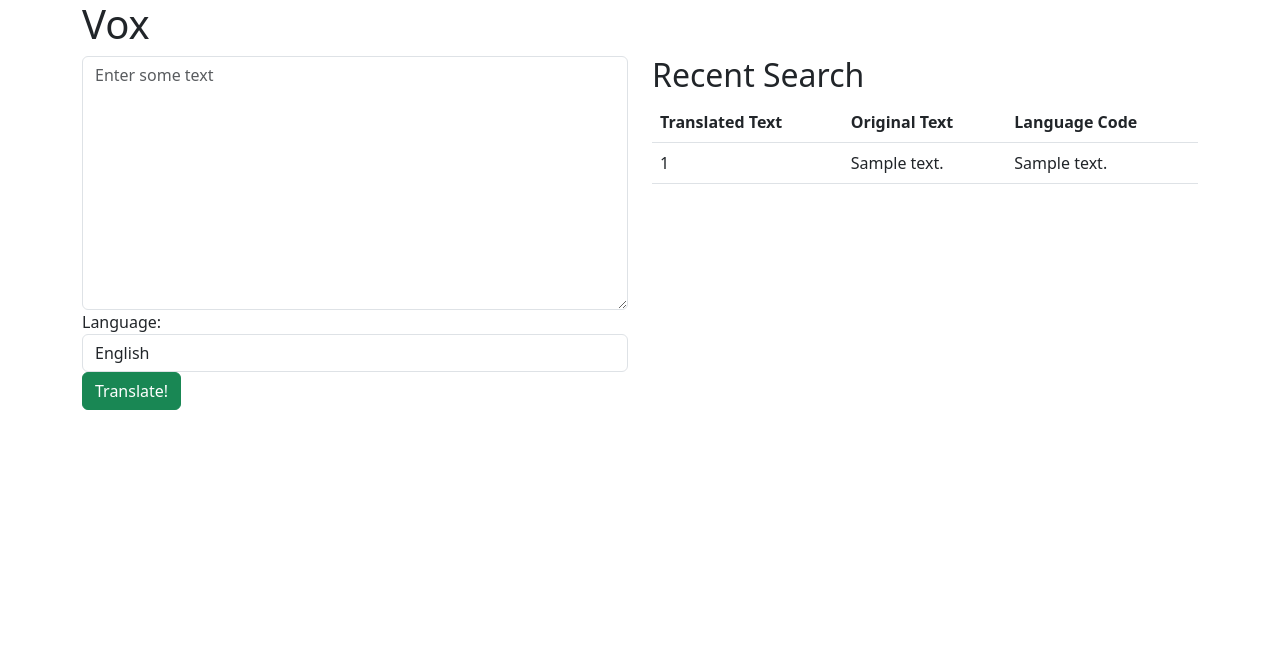
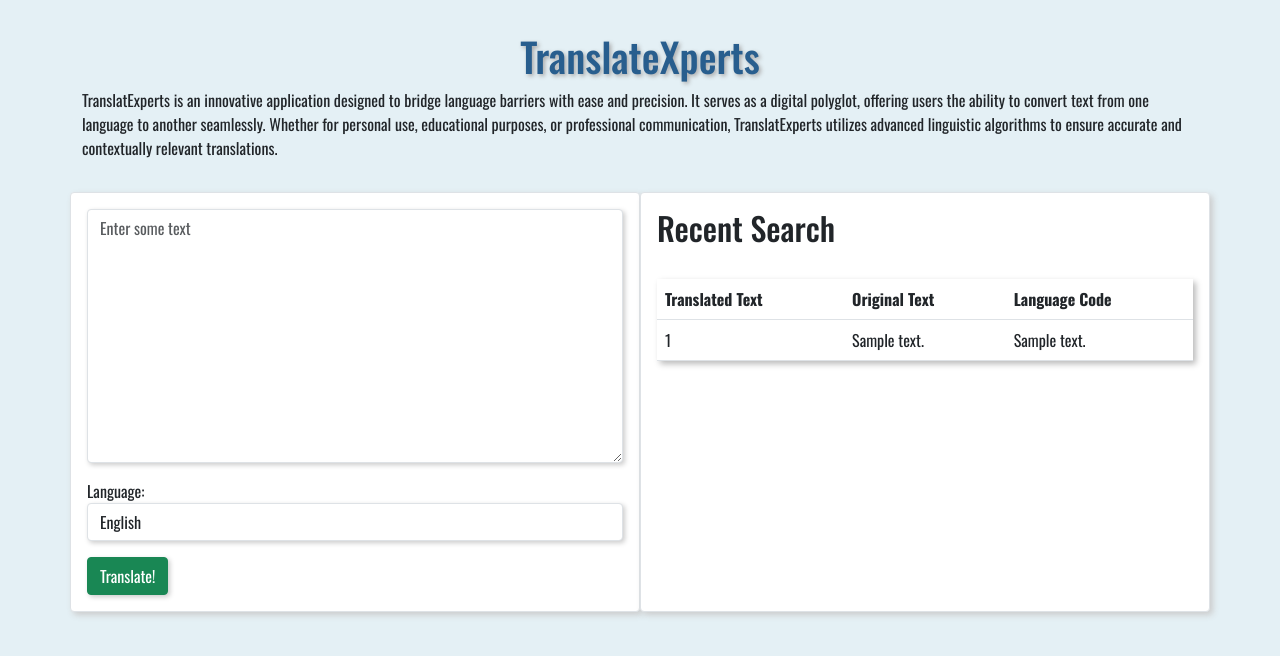
Before and after one commit to gaikwadjk/translateXperts, a Flask app: page / in a window 1280 px wide. Shown: the top 656 px of the page. Run offline with Flask 3, Linux system fonts and the light colour scheme; tables that the repository leaves empty or names only in its code hold one stand-in row (values such as "Sample post").

Commit message:
make new change

```diff
--- a/templates/index.html
+++ b/templates/index.html
@@ -8,16 +8,78 @@
     <link rel="preconnect" href="https://fonts.gstatic.com" crossorigin>
     <link href="https://fonts.googleapis.com/css2?family=Oswald:wght@200;300;400;500;600;700&display=swap" rel="stylesheet">
     <style>
-      /* Your existing styles */
+      body {
+        font-family: 'Oswald', sans-serif;
+        background-color: #e4f0f5; /* Soothing blue background */
+        transition: background-color 0.5s; /* Smooth transition for background color change */
+      }
+
+      .container {
+        padding-top: 2rem;
+        animation: fadeIn 1s; /* Fade-in animation when the page loads */
+      }
+
+      @keyframes fadeIn {
+        from { opacity: 0; }
+        to { opacity: 1; }
+      }
+
+      h1 {
+        text-align: center;
+        color: #285e8e; /* Dark blue color for contrast */
+        text-shadow: 2px 2px 4px #aaa; /* Subtle text shadow for depth */
+      }
+
+      .form-group {
+        margin-bottom: 1rem;
+      }
+
+      .form-control, .btn-success {
+        border-radius: 0.25rem;
+        box-shadow: 2px 2px 5px #ccc; /* Drop shadow for form elements */
+      }
+
+      .btn-success {
+        background-color: #198754;
+        transition: transform 0.2s; /* Animation on click */
+      }
+
+      .btn-success:active {
+        transform: scale(0.98); /* Slightly scale down the button when clicked */
+      }
+
+      .table {
+        margin-top: 2rem;
+        box-shadow: 3px 3px 6px #bbb; /* Drop shadow for the table */
+      }
+
+      .row {
+        margin-top: 2rem;
+      }
+
+      .col-md-6 {
+        padding: 1rem;
+        background-color: #fff; /* White background for content areas */
+        border: 1px solid #dee2e6;
+        border-radius: 0.25rem;
+        box-shadow: 3px 3px 6px #ccc; /* Consistent drop shadow for both columns */
+        transition: all 0.3s; /* Smooth transition for hover effects */
+      }
+
+      .col-md-6:hover {
+        transform: translateY(-5px); /* Slight raise effect on hover */
+        box-shadow: 5px 5px 10px #bbb; /* Enhanced shadow on hover */
+      }
     </style>
     <title>Translator</title>
 </head>
 <body>
     <div class="container">
-        <h1>Vox</h1>
+        <h1>TranslateXperts</h1>
+        <div>TranslatExperts is an innovative application designed to bridge language barriers with ease and precision. It serves as a digital polyglot, offering users the ability to convert text from one language to another seamlessly. Whether for personal use, educational purposes, or professional communication, TranslatExperts utilizes advanced linguistic algorithms to ensure accurate and contextually relevant translations.</div>
         <div class="row">
-            <!-- Column for the translation form -->
             <div class="col-md-6">
+                <!-- Translation form -->
                 <form method="POST">
                   <div class="form-group">
                       <textarea name="text" cols="20" rows="10" class="form-control" placeholder="Enter some text"></textarea>
@@ -38,9 +100,8 @@
                   </div>
               </form>
             </div>
-
-            <!-- Column for recent searches -->
             <div class="col-md-6">
+                <!-- Recent search table -->
                 <h2>Recent Search</h2>
                 <table class="table">
                     <thead>
```
Also changed, not shown: templates/results.html (+19 -2 lines). Lines whose indentation alone changed are shown as unchanged.
